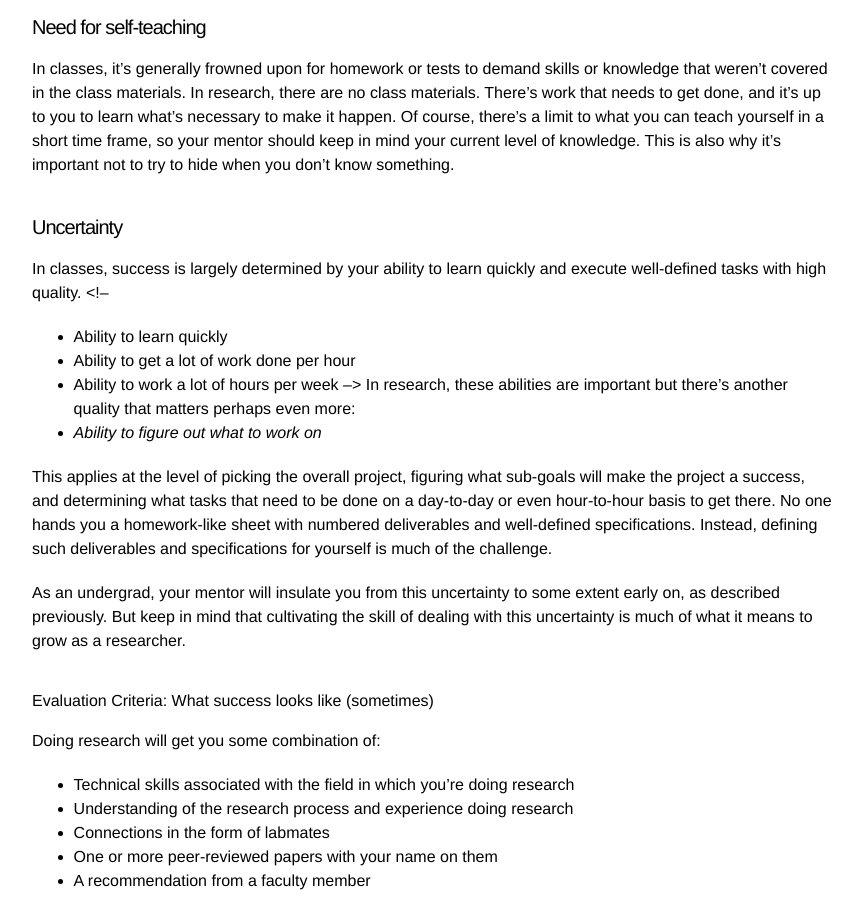
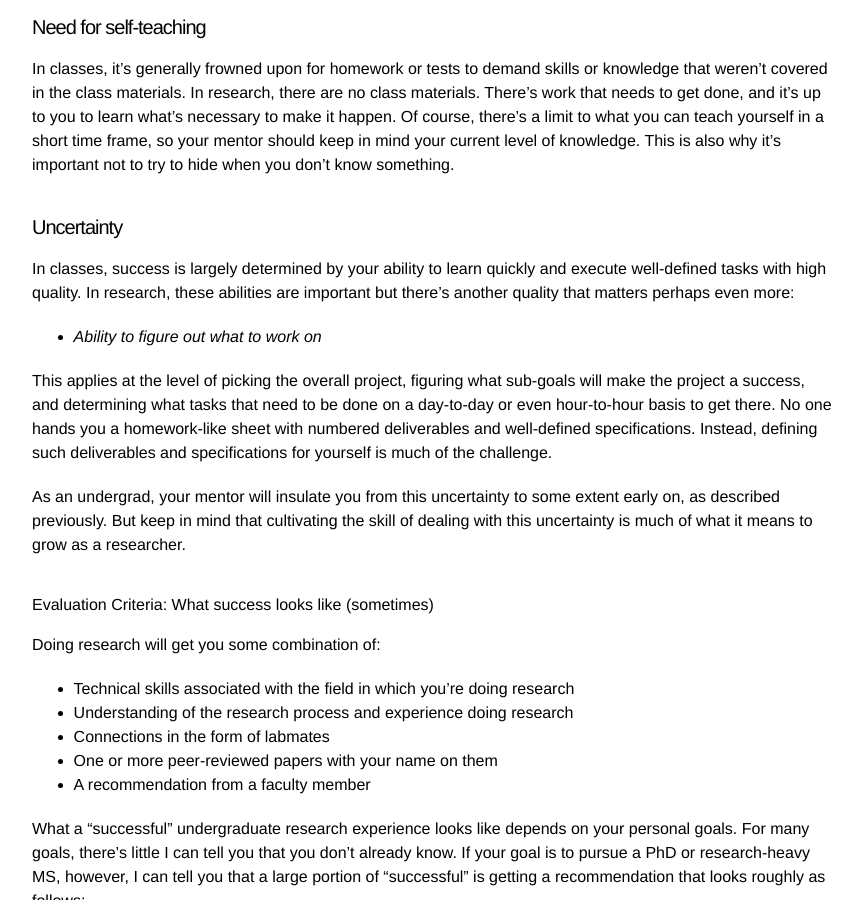
Before and after one commit to dblalock/old-dblalock.github.io, a Jekyll site: the page built from _posts/2018-3-10-how-to-undergrad-research.md, in a window 1280 px wide and 900 px high, scrolled down 1240 px. Shown: the whole window, without its empty margins (208-1070 px from the left). Built offline with Jekyll 4.4.1, drawn with Linux system fonts in a browser that asks for light colours; comment, search, counter and statistics services are not loaded.

Commit message:
fix commented out text showing up

```diff
--- a/_posts/2018-3-10-how-to-undergrad-research.md
+++ b/_posts/2018-3-10-how-to-undergrad-research.md
@@ -3,7 +3,7 @@ layout: post
 comments: true
 title:  "How to succeed as an undergraduate researcher"
 excerpt: "Concrete Dos and Don'ts + an overview of what to expect"
-date:   2018-3-10 11:33:00
+date:   2018-3-10 11:34:00
 ---
 
 Research is a different experience, with different success criteria, than most undergraduates have experienced before. In contrast to classes and most extracurricular activities, it lacks rigid structure and how to do it well is nebulous at best. The purpose of the post is to flesh out what undergraduate research entails, what succeeding at it looks like, and how to achieve this success.
@@ -31,13 +31,7 @@ In classes, it's generally frowned upon for homework or tests to demand skills o
 
 #### Uncertainty
 
-In classes, success is largely determined by your ability to learn quickly and execute well-defined tasks with high quality.
-<!--
- - Ability to learn quickly
- - Ability to get a lot of work done per hour
- - Ability to work a lot of hours per week
- -->
-In research, these abilities are important but there's another quality that matters perhaps even more:
+In classes, success is largely determined by your ability to learn quickly and execute well-defined tasks with high quality. In research, these abilities are important but there's another quality that matters perhaps even more:
 
  - *Ability to figure out what to work on*
 
```
